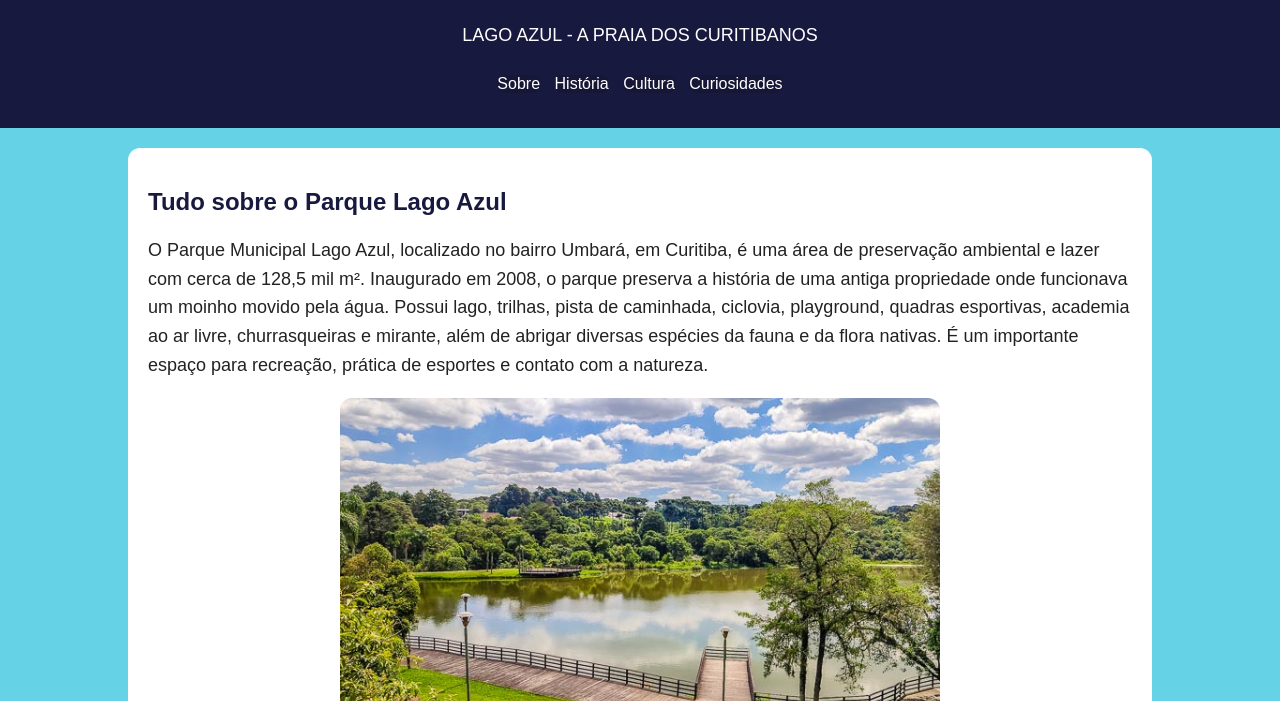
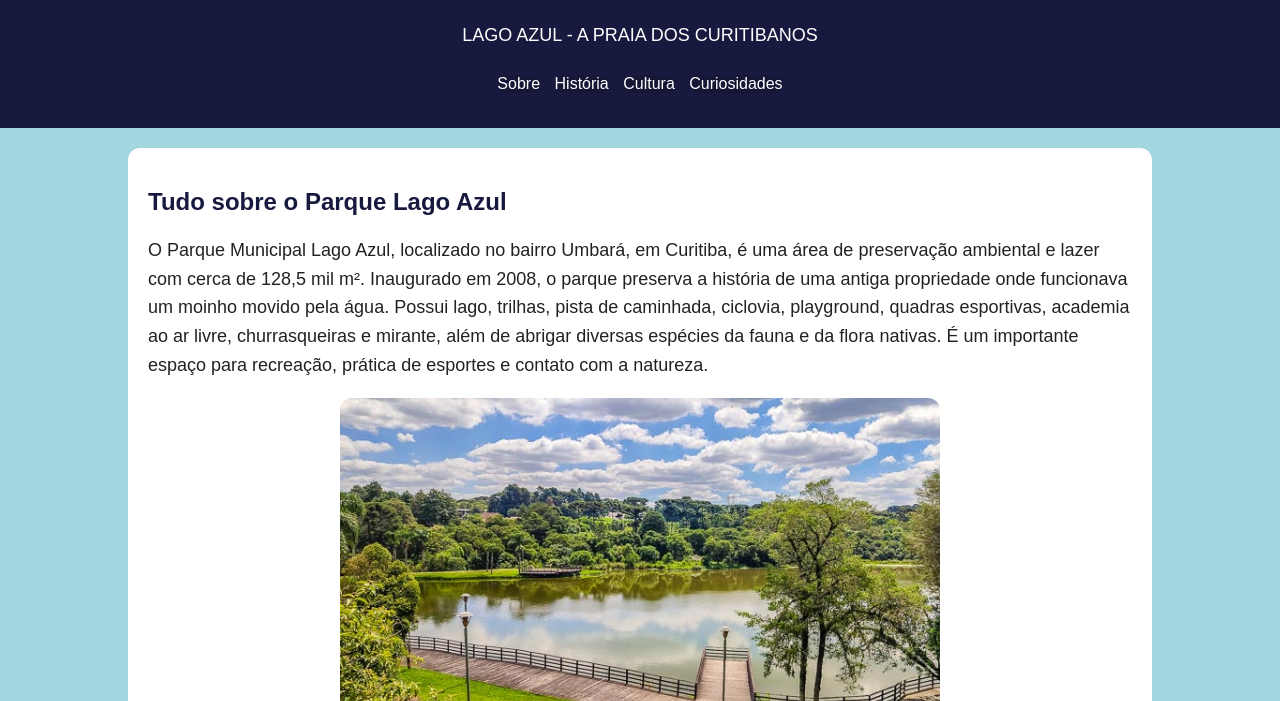
Before and after one commit to rafaelajesusalmeida-dotcom/tarefa.ed.digital, a plain HTML site: page index.html in a window 1280 px wide. Shown: the part 99-800 px from the top of the page. Drawn offline with Linux system fonts and the light colour scheme.

Commit message:
atualizei o style

```diff
--- a/style.css
+++ b/style.css
@@ -1,5 +1,5 @@
 :root{
-    --cor-fundo:#65d2e6;
+    --cor-fundo:#a3d6df;
     --cor-texto:#222222;
     --cor-principal:#18193f;
     --cor-secundaria:#161636;
```
